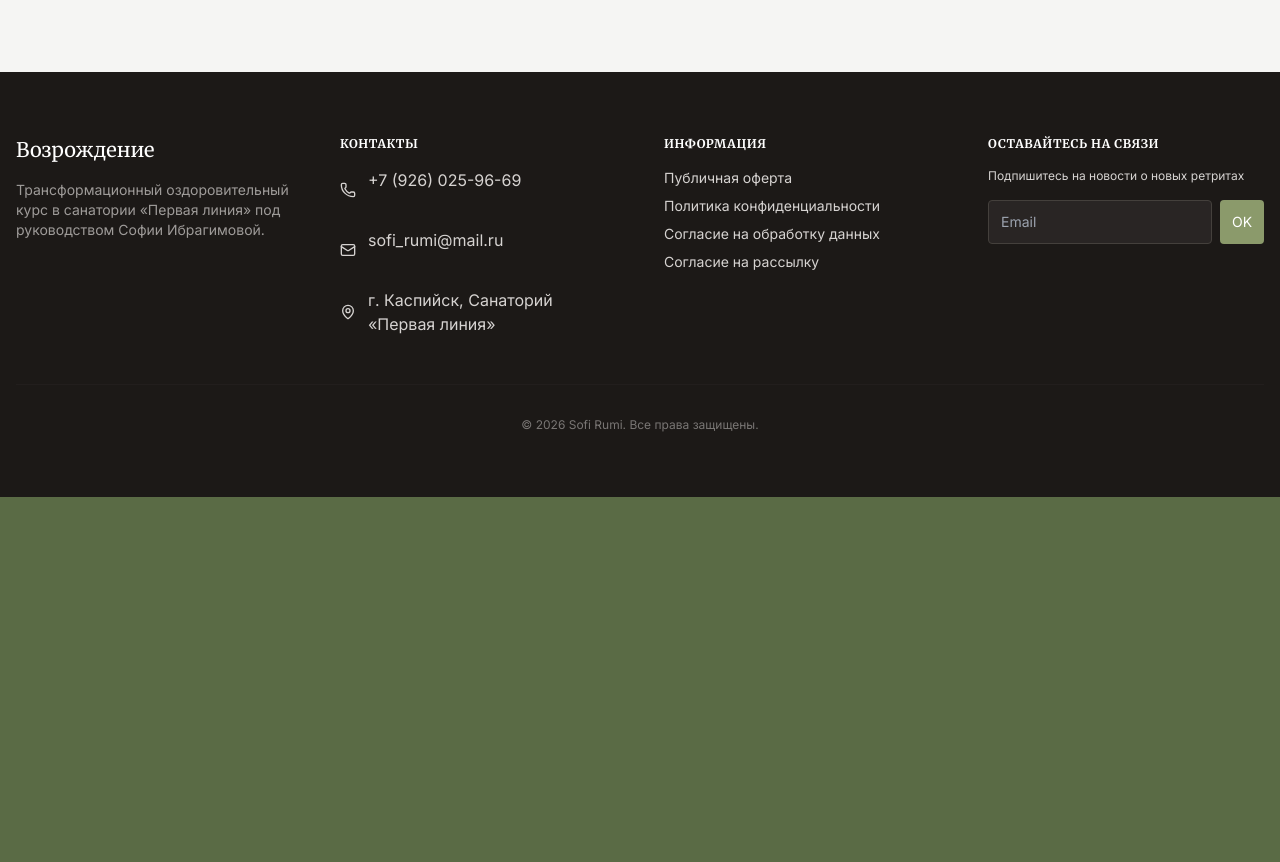
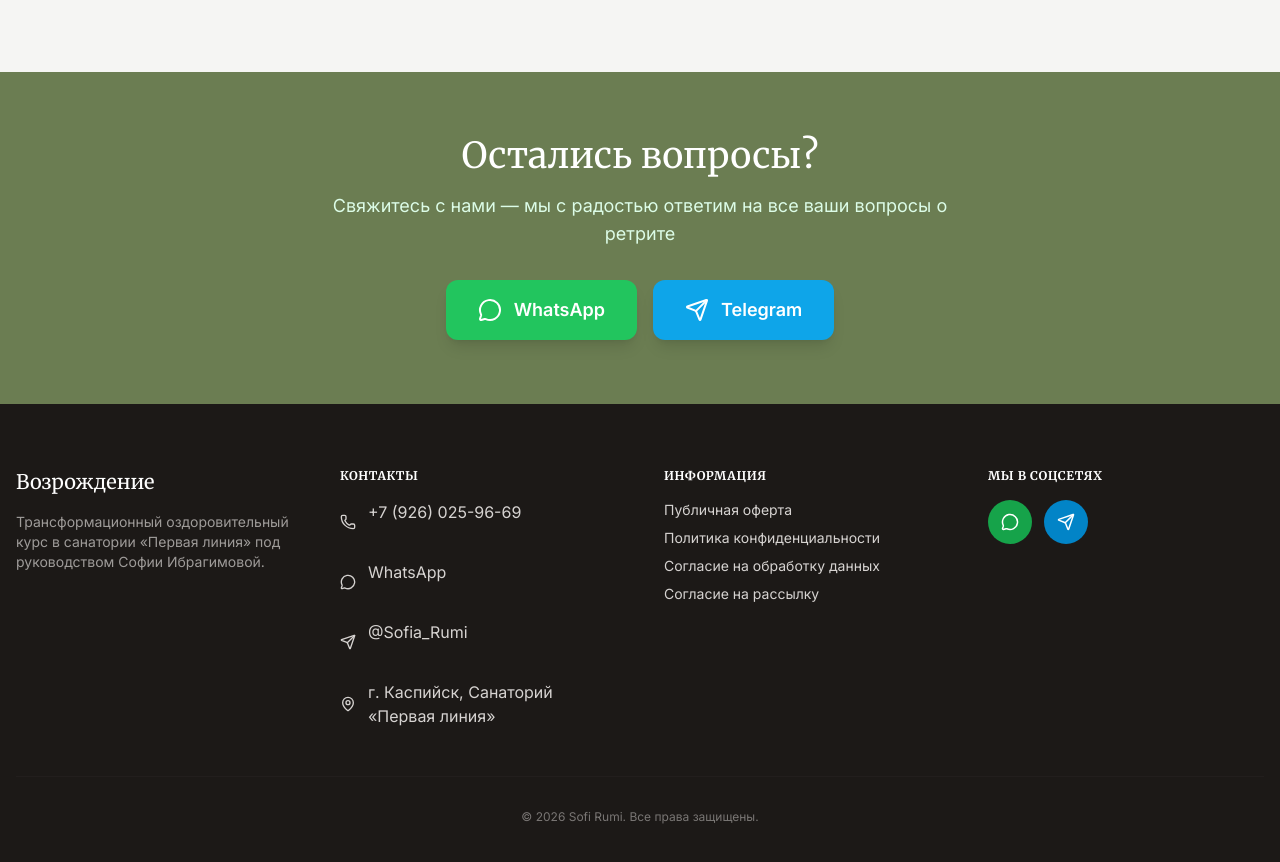
Before and after one commit to karras2025-collab/Retrit, a React (Vite) app: page / in a window 1280 px wide. Shown: the part 7960-8822 px from the top of the page. Before the commit the page ends 8457 px from the top, so only its background shows below. Built offline with nearby package versions, Linux system fonts and the light colour scheme.

Commit message:
feat: add questions section with WhatsApp and Telegram buttons

```diff
--- a/components/Footer.tsx
+++ b/components/Footer.tsx
@@ -1,10 +1,45 @@
 import React from 'react';
 import { CONTACTS } from '../constants';
-import { Phone, Mail, MapPin } from 'lucide-react';
+import { Phone, MapPin, MessageCircle, Send } from 'lucide-react';
 
 export const Footer: React.FC = () => {
     return (
-        <footer id="footer" className="bg-stone-900 text-stone-300 py-16">
+        <footer id="footer" className="bg-stone-900 text-stone-300">
+
+            {/* Questions Section */}
+            <div className="bg-primary-800 py-16">
+                <div className="container mx-auto px-4 text-center">
+                    <h3 className="text-3xl md:text-4xl font-serif text-white mb-4">
+                        Остались вопросы?
+                    </h3>
+                    <p className="text-lg text-primary-100 mb-8 max-w-2xl mx-auto">
+                        Свяжитесь с нами — мы с радостью ответим на все ваши вопросы о ретрите
+                    </p>
+                    <div className="flex flex-col sm:flex-row gap-4 justify-center">
+                        <a
+                            href="https://wa.me/79260259669"
+                            target="_blank"
+                            rel="noopener noreferrer"
+                            className="inline-flex items-center justify-center gap-3 bg-green-500 hover:bg-green-600 text-white px-8 py-4 rounded-xl text-lg font-semibold transition-all duration-300 hover:scale-105 shadow-lg"
+                        >
+                            <MessageCircle size={24} />
+                            WhatsApp
+                        </a>
+                        <a
+                            href="https://t.me/Sofia_Rumi"
+                            target="_blank"
+                            rel="noopener noreferrer"
+                            className="inline-flex items-center justify-center gap-3 bg-sky-500 hover:bg-sky-600 text-white px-8 py-4 rounded-xl text-lg font-semibold transition-all duration-300 hover:scale-105 shadow-lg"
+                        >
+                            <Send size={24} />
+                            Telegram
+                        </a>
+                    </div>
+                </div>
+            </div>
+
+            {/* Footer Content */}
+            <div className="py-16">
                 <div className="container mx-auto px-4">
                     <div className="grid grid-cols-1 md:grid-cols-2 lg:grid-cols-4 gap-12 mb-12">
 
@@ -22,11 +57,15 @@ export const Footer: React.FC = () => {
                             <ul className="space-y-4">
                                 <li className="flex items-center gap-3 hover:text-white transition-colors">
                                     <Phone size={16} />
-                                <a href={`tel:${CONTACTS.phone}`}>+7 (926) 025-96-69</a>
+                                    <a href="tel:+79260259669">+7 (926) 025-96-69</a>
                                 </li>
                                 <li className="flex items-center gap-3 hover:text-white transition-colors">
-                                <Mail size={16} />
-                                <a href={`mailto:${CONTACTS.email}`}>{CONTACTS.email}</a>
+                                    <MessageCircle size={16} />
+                                    <a href="https://wa.me/79260259669" target="_blank" rel="noopener noreferrer">WhatsApp</a>
+                                </li>
+                                <li className="flex items-center gap-3 hover:text-white transition-colors">
+                                    <Send size={16} />
+                                    <a href="https://t.me/Sofia_Rumi" target="_blank" rel="noopener noreferrer">@Sofia_Rumi</a>
                                 </li>
                                 <li className="flex items-center gap-3">
                                     <MapPin size={16} className="shrink-0" />
@@ -46,13 +85,26 @@ export const Footer: React.FC = () => {
                             </ul>
                         </div>
 
-                    {/* CTA Small */}
+                        {/* Social */}
                         <div>
-                        <h4 className="text-white font-bold mb-4 uppercase text-xs tracking-wider">Оставайтесь на связи</h4>
-                        <p className="text-xs mb-4">Подпишитесь на новости о новых ретритах</p>
-                        <div className="flex gap-2">
-                            <input type="email" placeholder="Email" className="bg-stone-800 border border-stone-700 rounded px-3 py-2 text-sm w-full focus:outline-none focus:border-primary-500" />
-                            <button className="bg-primary-600 text-white px-3 py-2 rounded text-sm hover:bg-primary-700">OK</button>
+                            <h4 className="text-white font-bold mb-4 uppercase text-xs tracking-wider">Мы в соцсетях</h4>
+                            <div className="flex gap-3">
+                                <a
+                                    href="https://wa.me/79260259669"
+                                    target="_blank"
+                                    rel="noopener noreferrer"
+                                    className="w-10 h-10 bg-green-600 rounded-full flex items-center justify-center hover:bg-green-500 transition-colors"
+                                >
+                                    <MessageCircle size={18} className="text-white" />
+                                </a>
+                                <a
+                                    href="https://t.me/Sofia_Rumi"
+                                    target="_blank"
+                                    rel="noopener noreferrer"
+                                    className="w-10 h-10 bg-sky-600 rounded-full flex items-center justify-center hover:bg-sky-500 transition-colors"
+                                >
+                                    <Send size={18} className="text-white" />
+                                </a>
                             </div>
                         </div>
                     </div>
@@ -61,6 +113,7 @@ export const Footer: React.FC = () => {
                         <p>&copy; {new Date().getFullYear()} Sofi Rumi. Все права защищены.</p>
                     </div>
                 </div>
+            </div>
         </footer>
     );
 };
```
Lines whose indentation alone changed are shown as unchanged.
